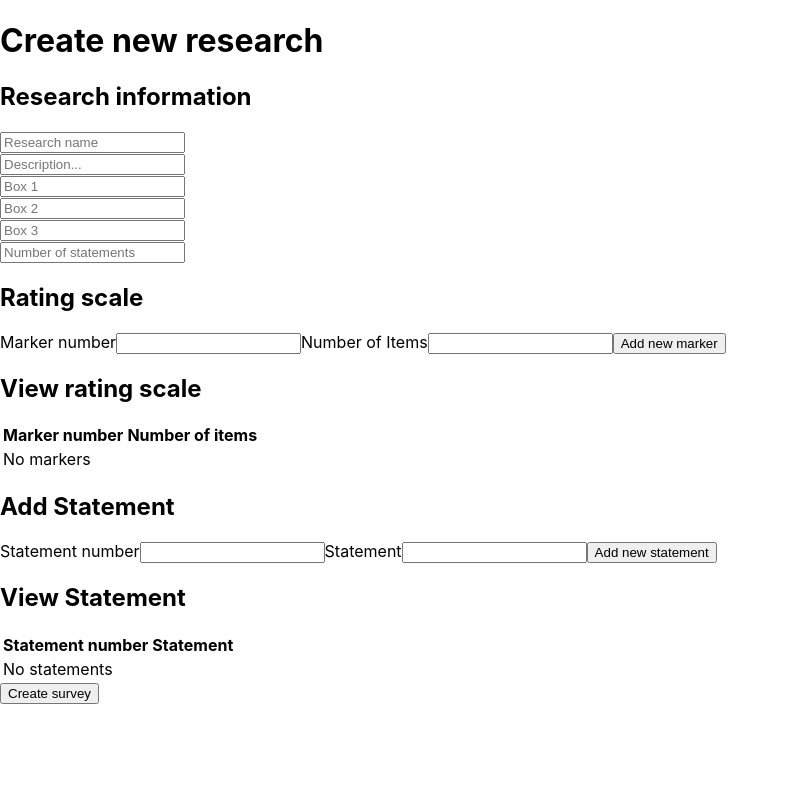
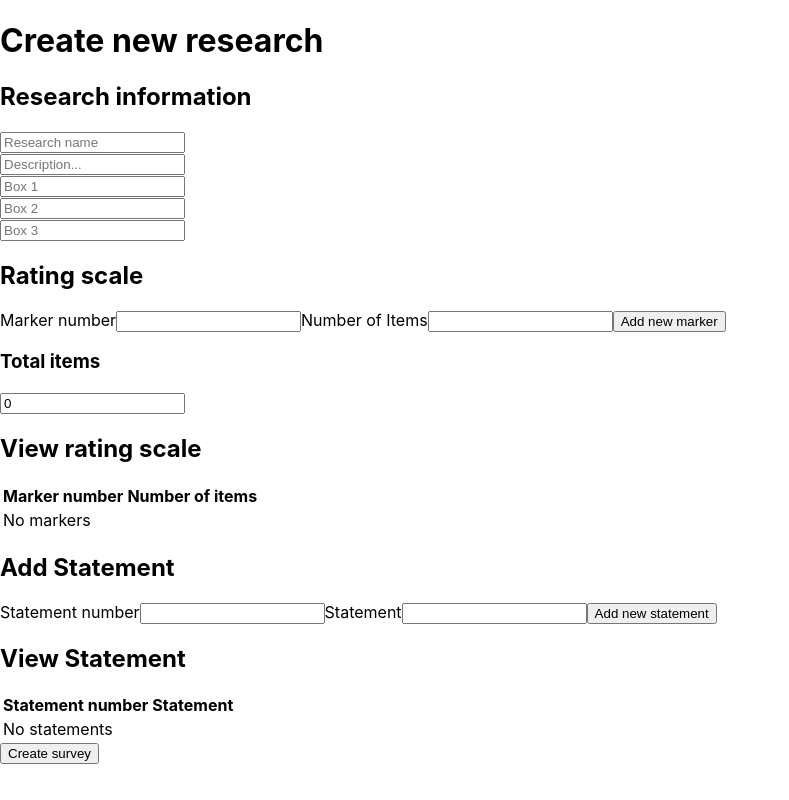
Before and after one commit to NapierJDB/App-Q-Methodology, a React (Create React App) app in the folder project/: page /CreateSurvey in a window 1280 px wide. Shown: the whole page, without its empty margins (0-789 px from the left). Built offline with nearby package versions, Linux system fonts and the light colour scheme.

Commit message:
Calculating number of total statements (start)

```diff
--- a/project/src/App.js
+++ b/project/src/App.js
@@ -9,6 +9,7 @@ import SurveyOverview from './layouts/SurveyOverview';
 import {BrowserRouter as Router,
   Switch,
   Route} from 'react-router-dom';
+
 
 export default class App extends React.Component {
   render() {
--- a/project/src/layouts/CreateAnchors.js
+++ b/project/src/layouts/CreateAnchors.js
@@ -28,6 +28,7 @@ const CreateAnchors = () => {
          */
         anchor.id = anchors.length + 1
         setAnchors([...anchors, anchor])
+
     }
 
     /*
@@ -117,6 +118,7 @@ const CreateAnchors = () => {
                         editRow={editRow}
                     />
                 </div>
+
             </div>
         </div>
     )
--- a/project/src/layouts/CreateSurvey.js
+++ b/project/src/layouts/CreateSurvey.js
@@ -19,7 +19,6 @@ export default class CreateSurvey_1 extends React.Component {
         box1: "",
         box2: "",
         box3: "",
-        numberOfStatements: "",
       };
 
       this.handleChange = this.handleChange.bind(this);
@@ -138,21 +137,7 @@ export default class CreateSurvey_1 extends React.Component {
                         required
                         />
                     </div>
-
-                    <div>
-                        <input
-                        type="number"
-                        name="numberOfStatements"
-                        placeholder="Number of statements"
-                        numberOfStatements={this.state.numberOfStatements}
-                        onChange={this.handleChange}
-                        required
-                        />
-                    </div>
-
-
-
-                </form>
+             </form>
             </div>
 
             <div>
--- a/project/src/layouts/tables/Forms/AddAnchorsForm.js
+++ b/project/src/layouts/tables/Forms/AddAnchorsForm.js
@@ -2,12 +2,18 @@ import React, { useState } from 'react'
 
 const AddAnchorsForm = props => {
 
-    const inistalFormState = {
+
+    const initialFormState = {
         id: null,
         anchorNumber: '',
-        numberOfItems: ''}
+        numberOfItems: '',
+        total: 0,
+    }
 
-    const [anchor, setAnchor] = useState(inistalFormState)
+
+
+
+    const [anchor, setAnchor] = useState(initialFormState)
 
     const handleChange = event => {
         const { name, value } = event.target
@@ -22,10 +28,17 @@ const AddAnchorsForm = props => {
         return
 
         props.addAnchor(anchor)
-        setAnchor(inistalFormState)
+        setAnchor(initialFormState)
+        addAction();
+    }
+
+    const addAction = (event) => {
+        let x = initialFormState.total + initialFormState.numberOfItems
+        initialFormState({ total: x})
     }
 
     return (
+        <div>
             <form onSubmit={handleSubmit}>
                 <label>Marker number</label>
                 <input
@@ -41,8 +54,21 @@ const AddAnchorsForm = props => {
                     value={anchor.numberOfItems}
                     onChange={handleChange}
                 />
-            <button>Add new marker</button>
+                <button>
+                    Add new marker
+                </button>
             </form>
+            <div>
+                <h3>Total items</h3>
+                <input
+                    type = 'text'
+                    value={initialFormState.total}
+                    readOnly
+                />
+            </div>
+        </div>
+
+
     )
 }
 
```
Lines whose indentation alone changed are shown as unchanged.
